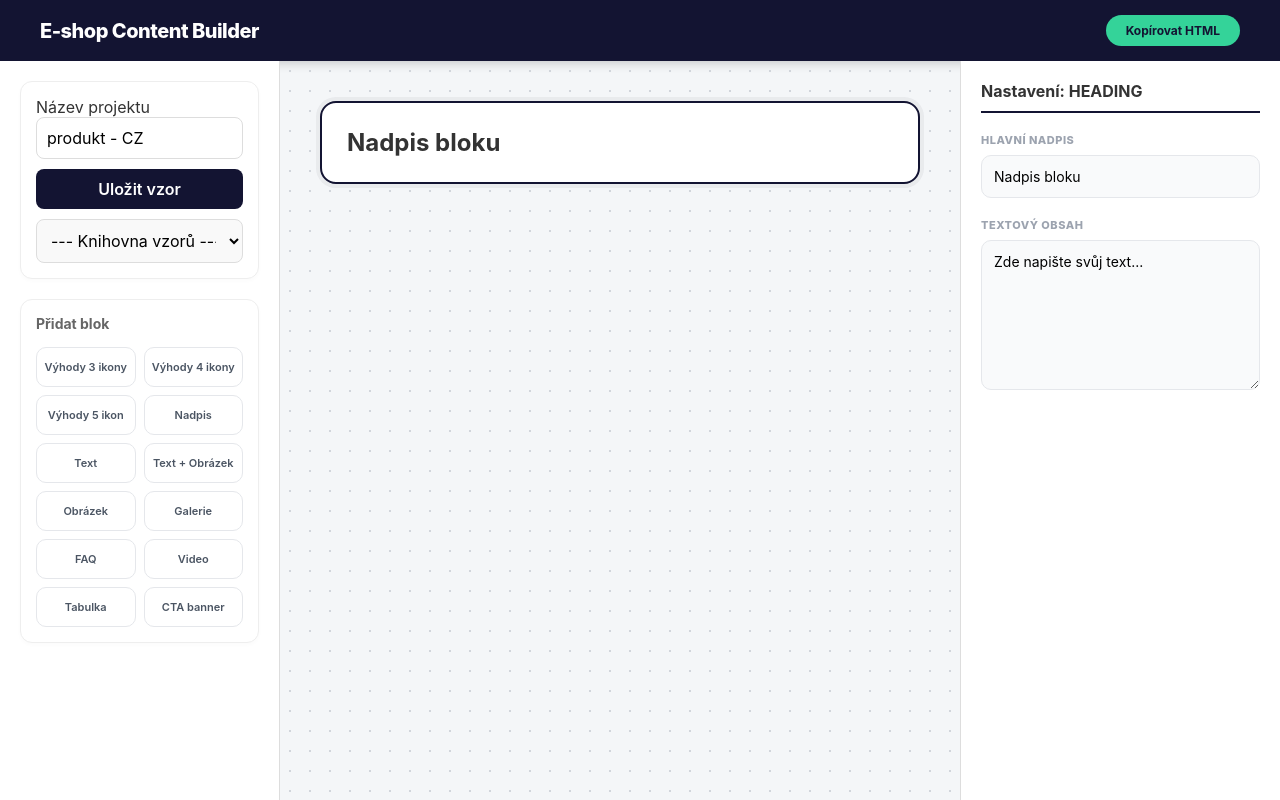
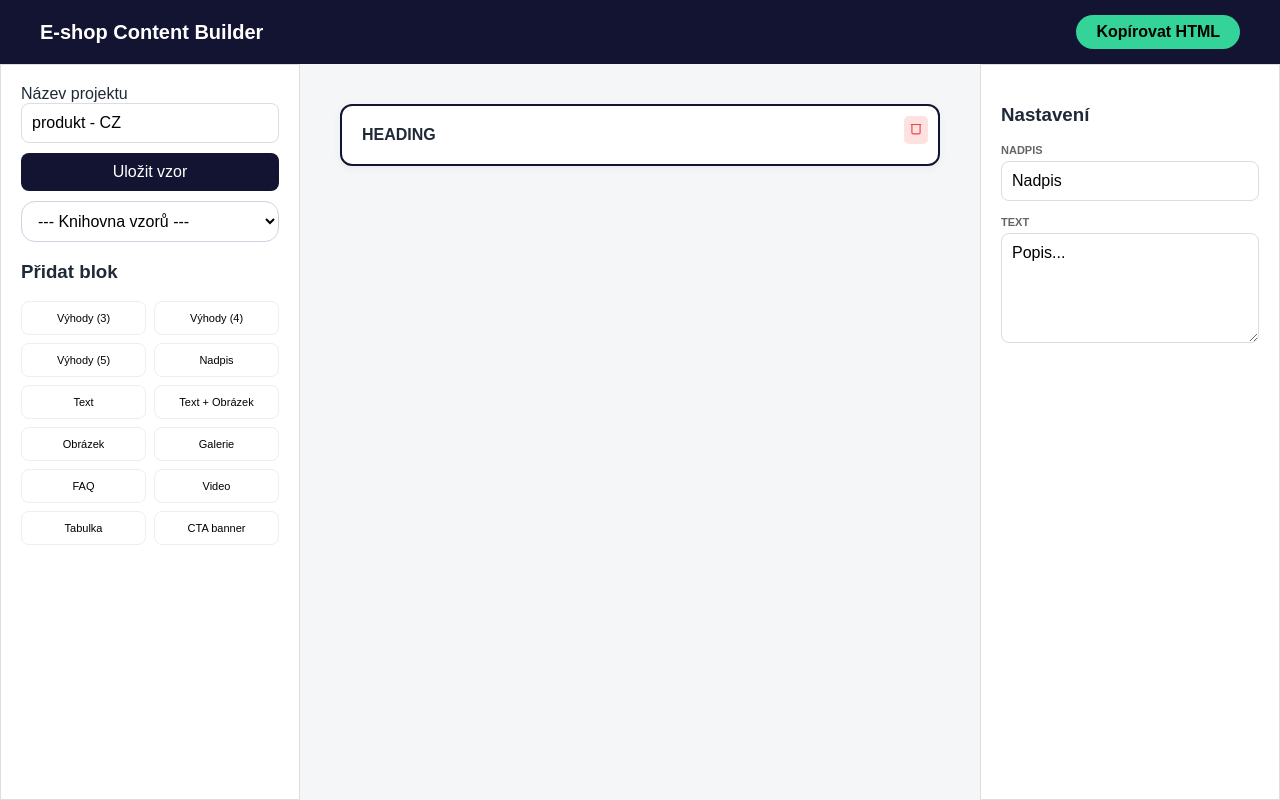
Before and after one commit to mimousekcz-debug/text_builder, a React (Vite) app: page / in a window 1280 px wide. Both pictures are taken after a click on the button "Nadpis". Built offline with nearby package versions, Linux system fonts and the light colour scheme.

Commit message:
Update App.jsx

```diff
--- a/App.jsx
+++ b/App.jsx
@@ -1,6 +1,5 @@
 import React, { useEffect, useMemo, useState } from "react";
 
-// --- IKONY (SVG) ---
 const Icons = {
   Heading: () => <svg width="18" height="18" viewBox="0 0 24 24" fill="none" stroke="currentColor" strokeWidth="2"><path d="M6 4v16M18 4v16M6 12h12"/></svg>,
   Text: () => <svg width="18" height="18" viewBox="0 0 24 24" fill="none" stroke="currentColor" strokeWidth="2"><path d="M4 7V4h16v3M9 20h6M12 4v16"/></svg>,
@@ -15,16 +14,15 @@ const Icons = {
   Trash: () => <svg width="14" height="14" viewBox="0 0 24 24" fill="none" stroke="currentColor" strokeWidth="2"><path d="M3 6h18M19 6v14a2 2 0 0 1-2 2H7a2 2 0 0 1-2-2V6"/></svg>
 };
 
-export default function ShoptetBuilderUltimate() {
+export default function ShoptetBuilderFixed() {
   const [blocks, setBlocks] = useState([]);
   const [selectedId, setSelectedId] = useState(null);
   const [projectName, setProjectName] = useState("produkt - CZ");
+  const [library, setLibrary] = useState([]);
   const [draggedIdx, setDraggedIdx] = useState(null);
-  const [library, setLibrary] = useState([]);
 
-  // --- PERSISTENCE (KNIHOVNA) ---
   useEffect(() => {
-    const saved = localStorage.getItem("eshop_content_lib");
+    const saved = localStorage.getItem("eshop_content_lib_v2");
     if (saved) setLibrary(JSON.parse(saved));
   }, []);
 
@@ -32,80 +30,66 @@ export default function ShoptetBuilderUltimate() {
     const newEntry = { id: Date.now(), name: projectName, data: blocks };
     const updated = [...library.filter(i => i.name !== projectName), newEntry];
     setLibrary(updated);
-    localStorage.setItem("eshop_content_lib", JSON.stringify(updated));
-    alert("Vzor '" + projectName + "' byl uložen.");
+    localStorage.setItem("eshop_content_lib_v2", JSON.stringify(updated));
+    alert("Vzor '" + projectName + "' uložen.");
   };
 
-  const loadFromLibrary = (id) => {
-    const item = library.find(l => l.id === Number(id));
-    if (item) { setBlocks(item.data); setProjectName(item.name); }
-  };
-
-  // --- MANIPULACE S BLOKY ---
   const addBlock = (type, meta = {}) => {
     const id = crypto.randomUUID();
-    let base = {
-        id,
-        type,
-        heading: "Nadpis bloku",
-        text: "Zde napište svůj text...",
-        url: "https://placehold.co/600x400",
-        btnText: "Více informací",
-        link: "#"
-    };
+    let base = { id, type, heading: "Nadpis", text: "Popis...", url: "https://placehold.co/800x400", btnText: "Tlačítko", link: "#" };
 
     if (type === 'benefits') {
-      base.count = meta.count;
-      base.items = Array(meta.count).fill(0).map((_, i) => ({
-        t: `Výhoda ${i+1}`,
-        img: "https://placehold.co/100"
-      }));
+      base.items = Array(meta.count).fill(0).map((_, i) => ({ t: `Výhoda ${i+1}`, img: "https://placehold.co/100" }));
     }
+    if (type === 'gallery') base.urls = ["https://placehold.co/400", "https://placehold.co/401", "https://placehold.co/402"];
     if (type === 'faq') base.items = [{ q: "Otázka?", a: "Odpověď" }];
-    if (type === 'gallery') base.urls = ["https://placehold.co/400", "https://placehold.co/401", "https://placehold.co/402"];
-    if (type === 'table') base.rows = [{k: "Parametr", v: "Hodnota"}];
 
     setBlocks([...blocks, base]);
     setSelectedId(id);
   };
 
   const updateBlock = (id, patch) => setBlocks(blocks.map(b => b.id === id ? { ...b, ...patch } : b));
-  const deleteBlock = (id) => { setBlocks(blocks.filter(b => b.id !== id)); setSelectedId(null); };
 
-  // --- DRAG & DROP LOGIKA ---
-  const onDragStart = (idx) => setDraggedIdx(idx);
-  const onDragOver = (idx) => {
-    if (draggedIdx === null || draggedIdx === idx) return;
-    const newBlocks = [...blocks];
-    const item = newBlocks.splice(draggedIdx, 1)[0];
-    newBlocks.splice(idx, 0, item);
-    setDraggedIdx(idx);
-    setBlocks(newBlocks);
+  const generateHTML = () => {
+    const html = blocks.map(b => {
+      const sectionStyle = "margin-bottom: 40px; font-family: sans-serif;";
+      if (b.type === 'heading') return `<h2 style="${sectionStyle} text-align: center; font-size: 28px;">${b.heading}</h2>`;
+      if (b.type === 'text') return `<p style="${sectionStyle} line-height: 1.6;">${b.text}</p>`;
+      if (b.type === 'youtube') {
+        const id = b.url.split('v=')[1]?.split('&')[0] || b.url.split('/').pop();
+        return `<div style="${sectionStyle} position:relative; padding-bottom:56.25%; height:0; overflow:hidden;"><iframe src="https://www.youtube.com/embed/${id}" style="position:absolute;top:0;left:0;width:100%;height:100%;" frameborder="0" allowfullscreen></iframe></div>`;
+      }
+      if (b.type === 'image') return `<img src="${b.url}" style="${sectionStyle} width:100%; height:auto; border-radius:8px;" />`;
+      if (b.type === 'benefits') {
+        const items = b.items.map(it => `<div style="flex:1; text-align:center; padding:10px;"><img src="${it.img}" style="width:80px; margin-bottom:10px;" /><div><strong>${it.t}</strong></div></div>`).join('');
+        return `<div style="${sectionStyle} display:flex; flex-wrap:wrap; justify-content:center; gap:20px;">${items}</div>`;
+      }
+      return ``;
+    }).join('');
+
+    navigator.clipboard.writeText(html);
+    alert("HTML kód byl zkopírován do schránky!");
   };
 
-  // --- HTML EXPORT ---
-  const handleExport = () => {
-    console.log("Generuji HTML pro Shoptet...");
-    // Zde by byla logika generování čistého HTML řetězce
-    alert("Funkce generování HTML kódu připravena k implementaci exportu.");
-  };
+  const activeBlock = blocks.find(b => b.id === selectedId);
 
   return (
     <div className="app-container">
-      {/* Horní modrá lišta */}
       <header className="main-nav">
         <div className="brand">E-shop Content Builder</div>
-        <button className="html-btn" onClick={handleExport}>Kopírovat HTML</button>
+        <button className="html-btn" onClick={generateHTML}>Kopírovat HTML</button>
       </header>
 
       <div className="workspace">
-        {/* Levý panel - Knihovna a Tlačítka */}
         <aside className="left-panel">
           <div className="section-card">
             <label>Název projektu</label>
             <input className="proj-name" value={projectName} onChange={e => setProjectName(e.target.value)} />
             <button className="save-btn" onClick={saveToLibrary}>Uložit vzor</button>
-            <select className="lib-select" onChange={e => loadFromLibrary(e.target.value)}>
+            <select className="lib-select" onChange={e => {
+                const item = library.find(l => l.id === Number(e.target.value));
+                if (item) { setBlocks(item.data); setProjectName(item.name); }
+            }}>
               <option value="">--- Knihovna vzorů ---</option>
               {library.map(l => <option key={l.id} value={l.id}>{l.name}</option>)}
             </select>
@@ -114,9 +98,9 @@ export default function ShoptetBuilderUltimate() {
           <div className="section-card widgets">
             <h3>Přidat blok</h3>
             <div className="grid">
-              <button onClick={() => addBlock('benefits', {count: 3})}>Výhody 3 ikony</button>
-              <button onClick={() => addBlock('benefits', {count: 4})}>Výhody 4 ikony</button>
-              <button onClick={() => addBlock('benefits', {count: 5})}>Výhody 5 ikon</button>
+              <button onClick={() => addBlock('benefits', {count: 3})}>Výhody (3)</button>
+              <button onClick={() => addBlock('benefits', {count: 4})}>Výhody (4)</button>
+              <button onClick={() => addBlock('benefits', {count: 5})}>Výhody (5)</button>
               <button onClick={() => addBlock('heading')}>Nadpis</button>
               <button onClick={() => addBlock('text')}>Text</button>
               <button onClick={() => addBlock('text-image-left')}>Text + Obrázek</button>
@@ -130,138 +114,77 @@ export default function ShoptetBuilderUltimate() {
           </div>
         </aside>
 
-        {/* Střední část - Drag & Drop plocha */}
         <main className="editor-canvas">
-          {blocks.length === 0 && <div className="placeholder-info">Zatím prázdné. Přidejte první blok z nabídky vlevo.</div>}
           {blocks.map((b, idx) => (
-            <div
-              key={b.id}
-              className={`canvas-block ${selectedId === b.id ? 'active' : ''}`}
-              draggable
-              onDragStart={() => onDragStart(idx)}
-              onDragOver={(e) => { e.preventDefault(); onDragOver(idx); }}
-              onClick={() => setSelectedId(b.id)}
-            >
+            <div key={b.id} className={`canvas-block ${selectedId === b.id ? 'active' : ''}`} onClick={() => setSelectedId(b.id)}>
               <div className="block-controls">
-                <span className="drag-icon"><Icons.Move /></span>
-                <span className="type-badge">{b.type.replace(/-/g, ' ')}</span>
-                <button className="del-btn" onClick={(e) => { e.stopPropagation(); deleteBlock(b.id); }}><Icons.Trash /></button>
+                <button className="del-btn" onClick={() => setBlocks(blocks.filter(x => x.id !== b.id))}><Icons.Trash /></button>
               </div>
-
               <div className="preview-area">
-                {b.type === 'benefits' && (
-                    <div style={{display: 'flex', justifyContent: 'space-around', gap: '10px'}}>
-                        {b.items.map((it, i) => (
-                            <div key={i} style={{textAlign: 'center', fontSize: '10px'}}>
-                                <img src={it.img} width="40" style={{display: 'block', margin: '0 auto 5px'}} />
-                                <strong>{it.t}</strong>
-                            </div>
-                        ))}
-                    </div>
-                )}
-                {b.type === 'heading' && <h2 style={{margin: 0}}>{b.heading}</h2>}
-                {b.type === 'text' && <p style={{margin: 0, fontSize: '13px'}}>{b.text}</p>}
-                {b.type === 'image' && <div className="img-ph">Obrázek: {b.url}</div>}
-                {b.type === 'youtube' && <div className="video-ph">YouTube Video</div>}
-                {!(['benefits', 'heading', 'text', 'image', 'youtube'].includes(b.type)) && (
-                    <div style={{fontStyle: 'italic', color: '#999'}}>Náhled pro {b.type}</div>
-                )}
+                <strong>{b.type.toUpperCase()}</strong>
+                {b.type === 'image' && <img src={b.url} style={{width:'100px', display:'block'}} />}
+                {b.type === 'benefits' && <div style={{display:'flex', gap:10}}>{b.items.map((it,i) => <img key={i} src={it.img} width="30"/>)}</div>}
               </div>
             </div>
           ))}
         </main>
 
-        {/* Pravý panel - Nastavení */}
         <aside className="right-panel">
-          {selectedId ? (
+          {activeBlock ? (
             <div className="settings-box">
-              <h3>Nastavení: {blocks.find(b => b.id === selectedId).type.toUpperCase()}</h3>
+              <h3>Nastavení</h3>
+              <label>Nadpis</label>
+              <input value={activeBlock.heading || ''} onChange={e => updateBlock(selectedId, {heading: e.target.value})} />
 
-              <label>Hlavní nadpis</label>
-              <input
-                value={blocks.find(b => b.id === selectedId).heading}
-                onChange={e => updateBlock(selectedId, {heading: e.target.value})}
-              />
+              <label>Text</label>
+              <textarea value={activeBlock.text || ''} onChange={e => updateBlock(selectedId, {text: e.target.value})} />
 
-              <label>Textový obsah</label>
-              <textarea
-                value={blocks.find(b => b.id === selectedId).text}
-                onChange={e => updateBlock(selectedId, {text: e.target.value})}
-              />
+              {(activeBlock.type === 'image' || activeBlock.type === 'youtube' || activeBlock.type.includes('image')) && (
+                <>
+                  <label>{activeBlock.type === 'youtube' ? 'YouTube URL' : 'URL Obrázku'}</label>
+                  <input value={activeBlock.url || ''} onChange={e => updateBlock(selectedId, {url: e.target.value})} />
+                </>
+              )}
 
-              {blocks.find(b => b.id === selectedId).type.includes('image') || blocks.find(b => b.id === selectedId).type === 'youtube' ? (
-                <>
-                    <label>URL média (Obrázek/Video)</label>
-                    <input
-                        value={blocks.find(b => b.id === selectedId).url}
-                        onChange={e => updateBlock(selectedId, {url: e.target.value})}
-                    />
-                </>
-              ) : null}
-
-              {blocks.find(b => b.id === selectedId).type === 'benefits' && (
-                <div style={{marginTop: '20px', borderTop: '1px solid #eee', paddingTop: '10px'}}>
-                    <strong>Texty ikon:</strong>
-                    {blocks.find(b => b.id === selectedId).items.map((it, i) => (
-                        <div key={i} style={{marginBottom: '10px'}}>
-                            <label style={{fontSize: '9px'}}>Ikona {i+1}</label>
-                            <input
-                                value={it.t}
-                                onChange={e => {
-                                    const newItems = [...blocks.find(b => b.id === selectedId).items];
-                                    newItems[i].t = e.target.value;
-                                    updateBlock(selectedId, {items: newItems});
-                                }}
-                            />
-                        </div>
-                    ))}
+              {activeBlock.type === 'benefits' && activeBlock.items.map((it, i) => (
+                <div key={i} className="benefit-edit-row" style={{borderTop:'1px solid #eee', marginTop:10, paddingTop:10}}>
+                  <label>Ikona {i+1} (URL)</label>
+                  <input value={it.img} onChange={e => {
+                    const newItems = [...activeBlock.items];
+                    newItems[i].img = e.target.value;
+                    updateBlock(selectedId, {items: newItems});
+                  }} />
+                  <label>Text {i+1}</label>
+                  <input value={it.t} onChange={e => {
+                    const newItems = [...activeBlock.items];
+                    newItems[i].t = e.target.value;
+                    updateBlock(selectedId, {items: newItems});
+                  }} />
                 </div>
-              )}
+              ))}
             </div>
-          ) : <div className="empty-state">Vyberte blok v ploše pro úpravu</div>}
+          ) : <p>Vyberte widget</p>}
         </aside>
       </div>
 
       <style>{`
-        .app-container { display: flex; flex-direction: column; height: 100vh; font-family: 'Inter', -apple-system, sans-serif; background: #f4f6f8; color: #333; }
-        .main-nav { background: #131432; color: white; padding: 15px 40px; display: flex; justify-content: space-between; align-items: center; box-shadow: 0 2px 10px rgba(0,0,0,0.2); }
-        .brand { font-size: 20px; font-weight: 800; letter-spacing: -0.5px; }
-        .html-btn { background: #34d399; color: #131432; border: none; padding: 8px 20px; border-radius: 20px; font-size: 12px; font-weight: 700; cursor: pointer; transition: 0.2s; }
-        .html-btn:hover { background: #10b981; }
-
+        .app-container { display: flex; flex-direction: column; height: 100vh; font-family: sans-serif; background: #f4f6f8; }
+        .main-nav { background: #131432; color: white; padding: 15px 40px; display: flex; justify-content: space-between; align-items: center; }
+        .brand { font-size: 20px; font-weight: bold; }
+        .html-btn { background: #34d399; border: none; padding: 8px 20px; border-radius: 20px; cursor: pointer; font-weight: bold; }
         .workspace { display: flex; flex: 1; overflow: hidden; }
-        .left-panel { width: 280px; padding: 20px; border-right: 1px solid #ddd; background: #fff; overflow-y: auto; }
-        .right-panel { width: 320px; padding: 20px; border-left: 1px solid #ddd; background: #fff; overflow-y: auto; }
-
-        .section-card { background: #fff; border: 1px solid #eee; padding: 15px; border-radius: 12px; margin-bottom: 20px; box-shadow: 0 2px 4px rgba(0,0,0,0.02); }
-        .proj-name { width: 100%; padding: 10px; border: 1px solid #ddd; border-radius: 8px; margin-bottom: 10px; box-sizing: border-box; }
-        .save-btn { width: 100%; background: #131432; color: white; border: none; padding: 10px; border-radius: 8px; cursor: pointer; margin-bottom: 10px; font-weight: 600; }
-        .lib-select { width: 100%; padding: 10px; border-radius: 8px; border: 1px solid #ddd; background: #f9f9f9; }
-
-        .widgets h3 { font-size: 14px; margin-top: 0; margin-bottom: 15px; color: #666; }
+        .left-panel, .right-panel { width: 300px; padding: 20px; background: #fff; border: 1px solid #ddd; overflow-y: auto; }
+        .editor-canvas { flex: 1; padding: 40px; overflow-y: auto; display: flex; flex-direction: column; gap: 20px; }
+        .canvas-block { background: #fff; padding: 20px; border-radius: 12px; border: 2px solid transparent; cursor: pointer; position: relative; box-shadow: 0 2px 10px rgba(0,0,0,0.05); }
+        .canvas-block.active { border-color: #131432; }
+        .block-controls { position: absolute; right: 10px; top: 10px; }
+        .del-btn { background: #fee2e2; color: #ef4444; border: none; border-radius: 5px; cursor: pointer; padding: 5px; }
+        .settings-box label { display: block; font-size: 11px; font-weight: bold; margin-top: 15px; text-transform: uppercase; color: #666; }
+        .settings-box input, .settings-box textarea { width: 100%; padding: 10px; margin-top: 5px; border: 1px solid #ddd; border-radius: 8px; box-sizing: border-box; }
         .widgets .grid { display: grid; grid-template-columns: 1fr 1fr; gap: 8px; }
-        .widgets button { background: #fff; border: 1px solid #e5e7eb; padding: 12px 5px; border-radius: 10px; font-size: 11px; font-weight: 600; cursor: pointer; transition: 0.2s; color: #4b5563; }
-        .widgets button:hover { border-color: #131432; background: #f3f4f6; color: #131432; }
-
-        .editor-canvas { flex: 1; padding: 40px; overflow-y: auto; display: flex; flex-direction: column; align-items: center; gap: 20px; background-image: radial-gradient(#d1d5db 1px, transparent 1px); background-size: 20px 20px; }
-        .canvas-block { background: white; width: 100%; max-width: 800px; min-height: 80px; border-radius: 16px; border: 2px solid transparent; cursor: pointer; position: relative; padding: 25px; box-shadow: 0 10px 15px -3px rgba(0,0,0,0.05); transition: 0.2s; }
-        .canvas-block.active { border-color: #131432; box-shadow: 0 0 0 4px rgba(19, 20, 50, 0.05); }
-        .canvas-block:hover { transform: translateY(-2px); box-shadow: 0 20px 25px -5px rgba(0,0,0,0.1); }
-
-        .block-controls { position: absolute; left: -50px; top: 10px; display: flex; flex-direction: column; gap: 8px; opacity: 0; transition: 0.3s; }
-        .canvas-block:hover .block-controls { opacity: 1; }
-        .drag-icon { background: white; padding: 8px; border-radius: 10px; box-shadow: 0 4px 6px rgba(0,0,0,0.1); cursor: grab; color: #9ca3af; display: flex; }
-        .del-btn { background: #fee2e2; color: #ef4444; border: none; padding: 8px; border-radius: 10px; cursor: pointer; display: flex; }
-        .type-badge { background: #131432; color: white; font-size: 9px; font-weight: 700; text-transform: uppercase; padding: 3px 8px; border-radius: 6px; white-space: nowrap; }
-
-        .settings-box h3 { font-size: 16px; margin: 0 0 20px 0; padding-bottom: 10px; border-bottom: 2px solid #131432; }
-        .settings-box label { display: block; font-size: 11px; font-weight: 800; color: #9ca3af; margin-top: 20px; text-transform: uppercase; letter-spacing: 0.5px; }
-        .settings-box input, .settings-box textarea { width: 100%; padding: 12px; border: 1px solid #e5e7eb; border-radius: 10px; margin-top: 8px; box-sizing: border-box; font-family: inherit; font-size: 14px; background: #f9fafb; }
-        .settings-box textarea { height: 150px; resize: vertical; }
-
-        .img-ph, .video-ph { background: #f3f4f6; border: 2px dashed #d1d5db; padding: 20px; text-align: center; border-radius: 12px; color: #9ca3af; font-size: 12px; }
-        .empty-state { text-align: center; margin-top: 100px; color: #9ca3af; font-size: 14px; }
-        .placeholder-info { margin-top: 100px; color: #9ca3af; font-style: italic; }
+        .widgets button { padding: 10px; font-size: 11px; cursor: pointer; border: 1px solid #eee; background: #fff; border-radius: 8px; }
+        .save-btn { width: 100%; background: #131432; color: white; padding: 10px; border: none; border-radius: 8px; margin: 10px 0; cursor: pointer; }
+        .proj-name { width: 100%; padding: 10px; box-sizing: border-box; border: 1px solid #ddd; border-radius: 8px; }
       `}</style>
     </div>
   );
```
